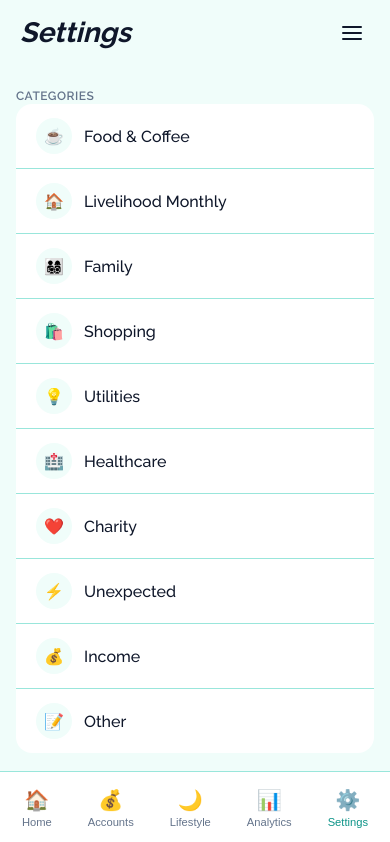
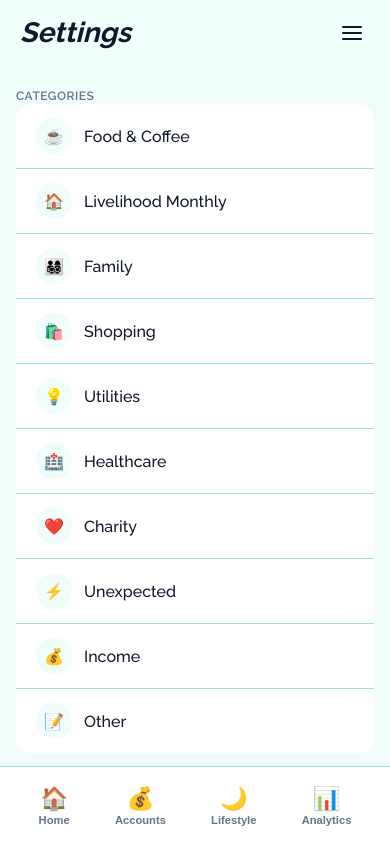
Before and after one commit to AmmarMohanna/below-your-means, a Next.js app: page /settings in a window 390 px wide. Shown: the top 842 px of the page. Built offline with nearby package versions, Linux system fonts and the light colour scheme.

Commit message:
fix: improve mobile UX - larger nav buttons, compact prayer grid

```diff
--- a/src/app/accounts/accounts.module.css
+++ b/src/app/accounts/accounts.module.css
@@ -619,10 +619,9 @@
   background: var(--card-bg);
   border-top: 1px solid var(--border);
   display: flex;
-  justify-content: center;
-  gap: 12px;
-  padding: 12px 0;
-  padding-bottom: max(12px, env(safe-area-inset-bottom));
+  justify-content: space-around;
+  padding: 10px 16px;
+  padding-bottom: max(10px, env(safe-area-inset-bottom));
   max-width: 600px;
   margin: 0 auto;
 }
@@ -631,19 +630,21 @@
   display: flex;
   flex-direction: column;
   align-items: center;
-  gap: 4px;
+  gap: 2px;
   background: none;
   border: none;
   cursor: pointer;
   color: var(--text-muted);
   font-size: 0.7rem;
-  font-weight: 500;
-  padding: 4px 12px;
+  font-weight: 600;
+  padding: 8px 16px;
   transition: color 0.2s;
+  border-radius: 8px;
 }
 
 .navItem.active {
   color: var(--primary);
+  background: var(--primary-light);
 }
 
 .navItem:hover {
@@ -651,7 +652,7 @@
 }
 
 .navIcon {
-  font-size: 1.25rem;
+  font-size: 1.4rem;
 }
 
 /* Responsive - smaller screens */
--- a/src/app/accounts/page.js
+++ b/src/app/accounts/page.js
@@ -902,10 +902,6 @@ export default function Accounts() {
           <span className={styles.navIcon}>📊</span>
           <span>Analytics</span>
         </button>
-        <button className={styles.navItem} onClick={() => router.push('/settings')}>
-          <span className={styles.navIcon}>⚙️</span>
-          <span>Settings</span>
-        </button>
       </nav>
     </div>
   )
--- a/src/app/analytics/analytics.module.css
+++ b/src/app/analytics/analytics.module.css
@@ -355,11 +355,10 @@
   background: var(--card-bg);
   border-top: 1px solid var(--border);
   display: flex;
-  justify-content: center;
-  gap: 12px;
-  padding: 12px 0;
-  padding-bottom: max(12px, env(safe-area-inset-bottom));
-  max-width: 500px;
+  justify-content: space-around;
+  padding: 10px 16px;
+  padding-bottom: max(10px, env(safe-area-inset-bottom));
+  max-width: 600px;
   margin: 0 auto;
 }
 
@@ -367,19 +366,21 @@
   display: flex;
   flex-direction: column;
   align-items: center;
-  gap: 4px;
+  gap: 2px;
   background: none;
   border: none;
   cursor: pointer;
   color: var(--text-muted);
   font-size: 0.7rem;
-  font-weight: 500;
-  padding: 4px 12px;
+  font-weight: 600;
+  padding: 8px 16px;
   transition: color 0.2s;
+  border-radius: 8px;
 }
 
 .navItem.active {
   color: var(--primary);
+  background: var(--primary-light);
 }
 
 .navItem:hover {
@@ -387,5 +388,5 @@
 }
 
 .navIcon {
-  font-size: 1.25rem;
+  font-size: 1.4rem;
 }
--- a/src/app/analytics/page.js
+++ b/src/app/analytics/page.js
@@ -283,10 +283,6 @@ export default function Analytics() {
           <span className={styles.navIcon}>📊</span>
           <span>Analytics</span>
         </button>
-        <button className={styles.navItem} onClick={() => router.push('/settings')}>
-          <span className={styles.navIcon}>⚙️</span>
-          <span>Settings</span>
-        </button>
       </nav>
     </div>
   )
--- a/src/app/dashboard/dashboard.module.css
+++ b/src/app/dashboard/dashboard.module.css
@@ -413,8 +413,7 @@
   background: var(--card-bg);
   border-top: 1px solid var(--border);
   display: flex;
-  justify-content: center;
-  gap: 12px;
+  justify-content: space-around;
   padding: 12px 0;
   padding-bottom: max(12px, env(safe-area-inset-bottom));
   max-width: 500px;
@@ -425,19 +424,21 @@
   display: flex;
   flex-direction: column;
   align-items: center;
-  gap: 4px;
+  gap: 2px;
   background: none;
   border: none;
   cursor: pointer;
   color: var(--text-muted);
   font-size: 0.7rem;
-  font-weight: 500;
-  padding: 4px 12px;
+  font-weight: 600;
+  padding: 8px 16px;
   transition: color 0.2s;
+  border-radius: 8px;
 }
 
 .navItem.active {
   color: var(--primary);
+  background: var(--primary-light);
 }
 
 .navItem:hover {
@@ -445,7 +446,7 @@
 }
 
 .navIcon {
-  font-size: 1.25rem;
+  font-size: 1.4rem;
 }
 
 /* Mobile adjustments */
--- a/src/app/dashboard/page.js
+++ b/src/app/dashboard/page.js
@@ -303,10 +303,6 @@ export default function Dashboard() {
           <span className={styles.navIcon}>📊</span>
           <span>Analytics</span>
         </button>
-        <button className={styles.navItem} onClick={() => router.push('/settings')}>
-          <span className={styles.navIcon}>⚙️</span>
-          <span>Settings</span>
-        </button>
       </nav>
     </div>
   )
--- a/src/app/lifestyle/lifestyle.module.css
+++ b/src/app/lifestyle/lifestyle.module.css
@@ -101,9 +101,9 @@
 
 .inspirationCard {
   background: linear-gradient(135deg, #fef3c7 0%, #fde68a 100%);
-  border-radius: 16px;
-  padding: 20px;
-  margin-bottom: 20px;
+  border-radius: 12px;
+  padding: 12px 16px;
+  margin-bottom: 12px;
   text-align: center;
   border: 2px solid #d97706;
 }
@@ -112,13 +112,13 @@
   display: flex;
   flex-wrap: wrap;
   justify-content: center;
-  gap: 8px;
-  margin-bottom: 16px;
+  gap: 6px;
+  margin-bottom: 8px;
   font-family: 'Amiri', serif, system-ui;
 }
 
 .dhikrItem {
-  font-size: 1.1rem;
+  font-size: 0.9rem;
   color: #92400e;
   font-weight: 600;
 }
@@ -129,12 +129,14 @@
 
 .dailyReminders {
   display: flex;
-  flex-direction: column;
-  gap: 8px;
+  flex-direction: row;
+  justify-content: center;
+  gap: 16px;
+  flex-wrap: wrap;
 }
 
 .reminder {
-  font-size: 0.95rem;
+  font-size: 0.8rem;
   color: #78350f;
   font-family: 'Amiri', serif, system-ui;
 }
@@ -143,45 +145,44 @@
   display: flex;
   justify-content: space-between;
   align-items: center;
-  margin-bottom: 12px;
+  margin-bottom: 8px;
 }
 
 .missedLabel {
-  font-size: 1.1rem;
+  font-size: 1rem;
   font-weight: 700;
   color: var(--text-primary);
 }
 
 .missedNote {
-  font-size: 0.85rem;
+  font-size: 0.75rem;
   color: var(--text-muted);
   background: var(--card-bg);
-  padding: 4px 12px;
+  padding: 3px 10px;
   border-radius: 20px;
   border: 1px solid var(--border);
 }
 
 .prayerGrid {
   display: grid;
-  grid-template-columns: repeat(2, 1fr);
-  gap: 12px;
+  grid-template-columns: repeat(3, 1fr);
+  gap: 8px;
 }
 
 .prayerCard {
   background: var(--card-bg);
   border: 2px solid var(--border);
-  border-radius: 16px;
-  padding: 16px;
+  border-radius: 12px;
+  padding: 10px 8px;
   display: flex;
   flex-direction: column;
   align-items: center;
-  gap: 12px;
+  gap: 6px;
   transition: all 0.2s;
 }
 
 .prayerCard:hover {
   border-color: var(--primary);
-  box-shadow: 0 4px 12px rgba(13, 148, 136, 0.15);
 }
 
 .prayerInfo {
@@ -191,32 +192,32 @@
 }
 
 .prayerNameAr {
-  font-size: 1.5rem;
+  font-size: 1.1rem;
   font-weight: 700;
   color: var(--text-primary);
   font-family: 'Amiri', serif, system-ui;
 }
 
 .prayerNameEn {
-  font-size: 0.8rem;
+  font-size: 0.6rem;
   color: var(--text-muted);
   text-transform: uppercase;
-  letter-spacing: 1px;
+  letter-spacing: 0.5px;
 }
 
 .prayerControls {
   display: flex;
   align-items: center;
-  gap: 12px;
+  gap: 6px;
 }
 
 .prayerBtn {
-  width: 36px;
-  height: 36px;
+  width: 28px;
+  height: 28px;
   border-radius: 50%;
   border: 2px solid var(--border);
   background: var(--card-bg);
-  font-size: 1.25rem;
+  font-size: 1rem;
   font-weight: 700;
   color: var(--text-primary);
   cursor: pointer;
@@ -238,36 +239,36 @@
 }
 
 .prayerCount {
-  font-size: 1.5rem;
+  font-size: 1.1rem;
   font-weight: 800;
   color: var(--primary);
-  min-width: 40px;
+  min-width: 28px;
   text-align: center;
 }
 
 /* Fasting Section */
 .fastingSection {
-  margin-top: 24px;
+  margin-top: 16px;
 }
 
 .fastingHeader {
   display: flex;
   justify-content: space-between;
   align-items: center;
-  margin-bottom: 12px;
+  margin-bottom: 8px;
 }
 
 .fastingLabel {
-  font-size: 1.1rem;
+  font-size: 1rem;
   font-weight: 700;
   color: var(--text-primary);
 }
 
 .fastingNote {
-  font-size: 0.85rem;
+  font-size: 0.75rem;
   color: var(--text-muted);
   background: var(--card-bg);
-  padding: 4px 12px;
+  padding: 3px 10px;
   border-radius: 20px;
   border: 1px solid var(--border);
 }
@@ -275,8 +276,8 @@
 .fastingCard {
   background: var(--card-bg);
   border: 2px solid var(--border);
-  border-radius: 16px;
-  padding: 20px;
+  border-radius: 12px;
+  padding: 12px 16px;
   display: flex;
   justify-content: space-between;
   align-items: center;
@@ -285,21 +286,20 @@
 
 .fastingCard:hover {
   border-color: var(--primary);
-  box-shadow: 0 4px 12px rgba(13, 148, 136, 0.15);
 }
 
 .fastingInfo {
   display: flex;
   align-items: center;
-  gap: 12px;
+  gap: 10px;
 }
 
 .fastingIcon {
-  font-size: 2rem;
+  font-size: 1.5rem;
 }
 
 .fastingName {
-  font-size: 1.5rem;
+  font-size: 1.2rem;
   font-weight: 700;
   color: var(--text-primary);
   font-family: 'Amiri', serif, system-ui;
@@ -546,10 +546,9 @@
   background: var(--card-bg);
   border-top: 1px solid var(--border);
   display: flex;
-  justify-content: center;
-  gap: 16px;
-  padding: 12px 0;
-  padding-bottom: max(12px, env(safe-area-inset-bottom));
+  justify-content: space-around;
+  padding: 10px 16px;
+  padding-bottom: max(10px, env(safe-area-inset-bottom));
   max-width: 600px;
   margin: 0 auto;
 }
@@ -558,19 +557,21 @@
   display: flex;
   flex-direction: column;
   align-items: center;
-  gap: 4px;
+  gap: 2px;
   background: none;
   border: none;
   cursor: pointer;
   color: var(--text-muted);
-  font-size: 0.65rem;
-  font-weight: 500;
-  padding: 4px 8px;
+  font-size: 0.7rem;
+  font-weight: 600;
+  padding: 8px 16px;
   transition: color 0.2s;
+  border-radius: 8px;
 }
 
 .navItem.active {
   color: var(--primary);
+  background: var(--primary-light);
 }
 
 .navItem:hover {
@@ -578,7 +579,7 @@
 }
 
 .navIcon {
-  font-size: 1.15rem;
+  font-size: 1.4rem;
 }
 
 /* Responsive */
--- a/src/app/lifestyle/page.js
+++ b/src/app/lifestyle/page.js
@@ -467,10 +467,6 @@ export default function Lifestyle() {
           <span className={styles.navIcon}>📊</span>
           <span>Analytics</span>
         </button>
-        <button className={styles.navItem} onClick={() => router.push('/settings')}>
-          <span className={styles.navIcon}>⚙️</span>
-          <span>Settings</span>
-        </button>
       </nav>
     </div>
   )
--- a/src/app/settings/page.js
+++ b/src/app/settings/page.js
@@ -253,10 +253,6 @@ export default function Settings() {
           <span className={styles.navIcon}>📊</span>
           <span>Analytics</span>
         </button>
-        <button className={`${styles.navItem} ${styles.active}`}>
-          <span className={styles.navIcon}>⚙️</span>
-          <span>Settings</span>
-        </button>
       </nav>
     </div>
   )
--- a/src/app/settings/settings.module.css
+++ b/src/app/settings/settings.module.css
@@ -267,11 +267,10 @@
   background: var(--card-bg);
   border-top: 1px solid var(--border);
   display: flex;
-  justify-content: center;
-  gap: 12px;
-  padding: 12px 0;
-  padding-bottom: max(12px, env(safe-area-inset-bottom));
-  max-width: 500px;
+  justify-content: space-around;
+  padding: 10px 16px;
+  padding-bottom: max(10px, env(safe-area-inset-bottom));
+  max-width: 600px;
   margin: 0 auto;
 }
 
@@ -279,19 +278,21 @@
   display: flex;
   flex-direction: column;
   align-items: center;
-  gap: 4px;
+  gap: 2px;
   background: none;
   border: none;
   cursor: pointer;
   color: var(--text-muted);
   font-size: 0.7rem;
-  font-weight: 500;
-  padding: 4px 12px;
+  font-weight: 600;
+  padding: 8px 16px;
   transition: color 0.2s;
+  border-radius: 8px;
 }
 
 .navItem.active {
   color: var(--primary);
+  background: var(--primary-light);
 }
 
 .navItem:hover {
@@ -299,5 +300,5 @@
 }
 
 .navIcon {
-  font-size: 1.25rem;
+  font-size: 1.4rem;
 }
```
